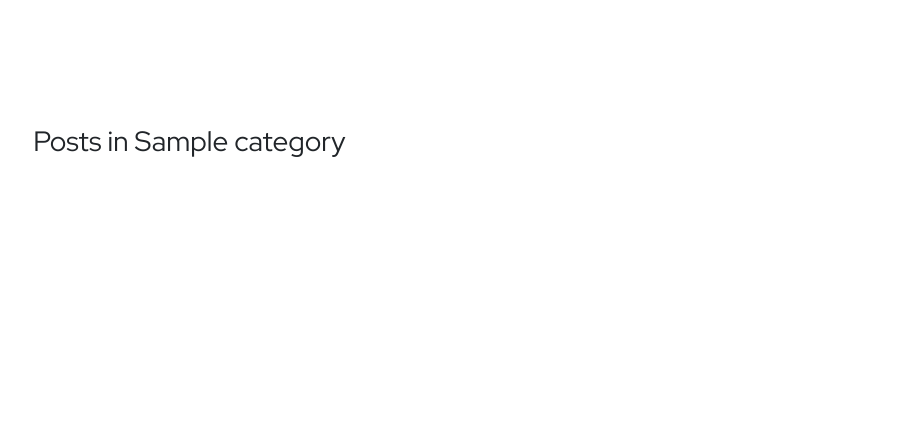
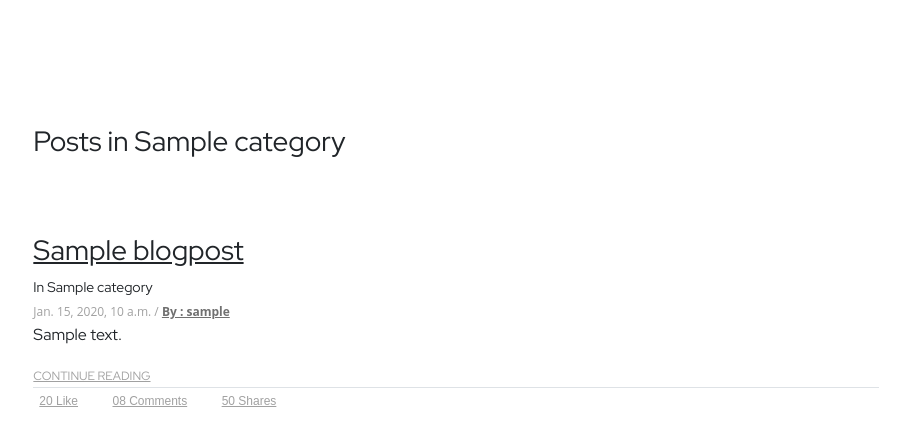
Before and after one commit to cbyroad1/blogproject, a Django app: page /blog/category/1/ in a window 1280 px wide. Shown: the part 276-722 px from the top of the page, without its empty margins (184-1094 px from the left). Run offline with Django 4.2, Linux system fonts and the light colour scheme; tables that the repository leaves empty hold one stand-in row (values such as "Sample post"); some libraries are stand-ins or nearby versions.

Commit message:
added the rendering of blog posts in the categories.html file and blog/views.py file to render blog posts for each category that is clicked on.

```diff
--- a/blog/views.py
+++ b/blog/views.py
@@ -45,7 +45,7 @@ def deletePost(request, pk):
 
 def viewCategory(request, pk):
     category = Category.objects.get(id=pk)
+    posts = category.blogpost_set.all()
 
-
-    context = {'category':category}
+    context = {'category':category, 'posts':posts}
     return render(request, 'categories.html', context)
--- a/templates/categories.html
+++ b/templates/categories.html
@@ -6,6 +6,38 @@
     <div class="col-lg-2"></div>
     <div class="col-lg-8">
         <h3>Posts in {{category}} </h3>
+        <div>
+            {% if posts %}
+                {% for post in posts %}
+                <div class="blog-single-post pb-60">
+                    <div class="post-content">
+                      <div class="post-titel-author pt-30 pb-15">
+                        <h3><a href="{% url 'view-post' post.id %}">{{post.title}}</a></h3>
+                        <small>In {{post.category}}</small><br>
+                        <span>{{post.date_created}}   /  <a href="#">By : {{post.author}}</a></span>
+                      </div>
+                      <div class="post-srt-content pb-20 border-bottom">
+                        <p>{{post.content|truncatechars:250|safe}}</p>
+                        <a href="{% url 'view-post' post.id %}">CONTINUE READING <i class="icofont icofont-long-arrow-right"></i></a>
+                      </div>
+                      <div class="post-info pt-15">
+                        <span class="post-txt mr-25">
+                          <a href="#"><i class="fa fa-heart-o" aria-hidden="true"></i>20 Like</a>
+                        </span>
+                        <span class="post-txt mr-25">
+                          <a href="#"><i class="fa fa-comment-o" aria-hidden="true"></i>08 Comments</a>
+                        </span>
+                        <span class="post-txt mr-25">
+                          <a href="#"><i class="fa fa-share-alt" aria-hidden="true"></i>50 Shares</a>
+                        </span>
+                      </div>
+                    </div>
+                  </div>
+                {% endfor %}
+            {% else %}
+            <p>There are no posts for this category</p>
+            {% endif %}
+        </div>
     </div>
     <div class="col-lg-2"></div>
 </div>
```
